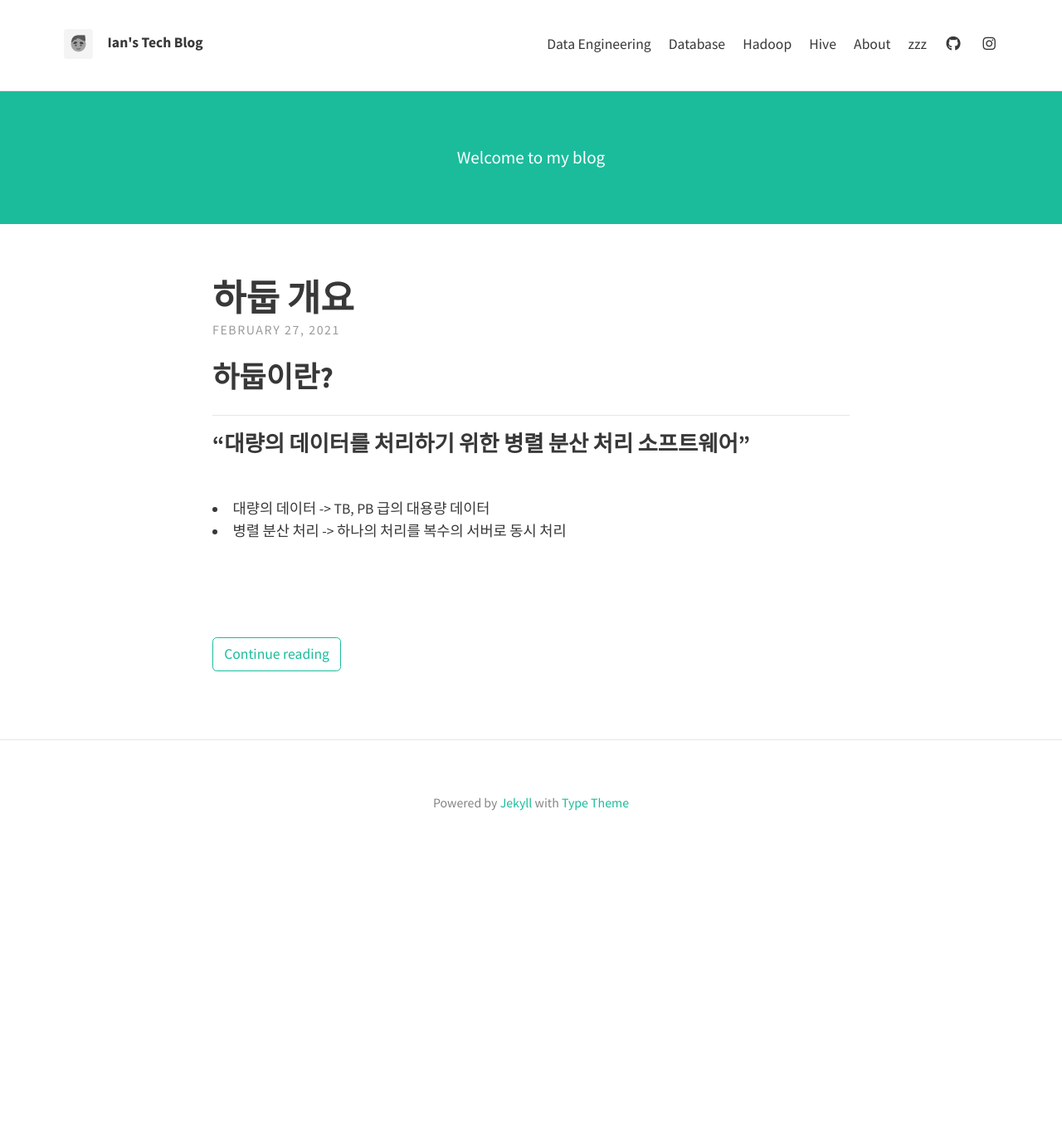
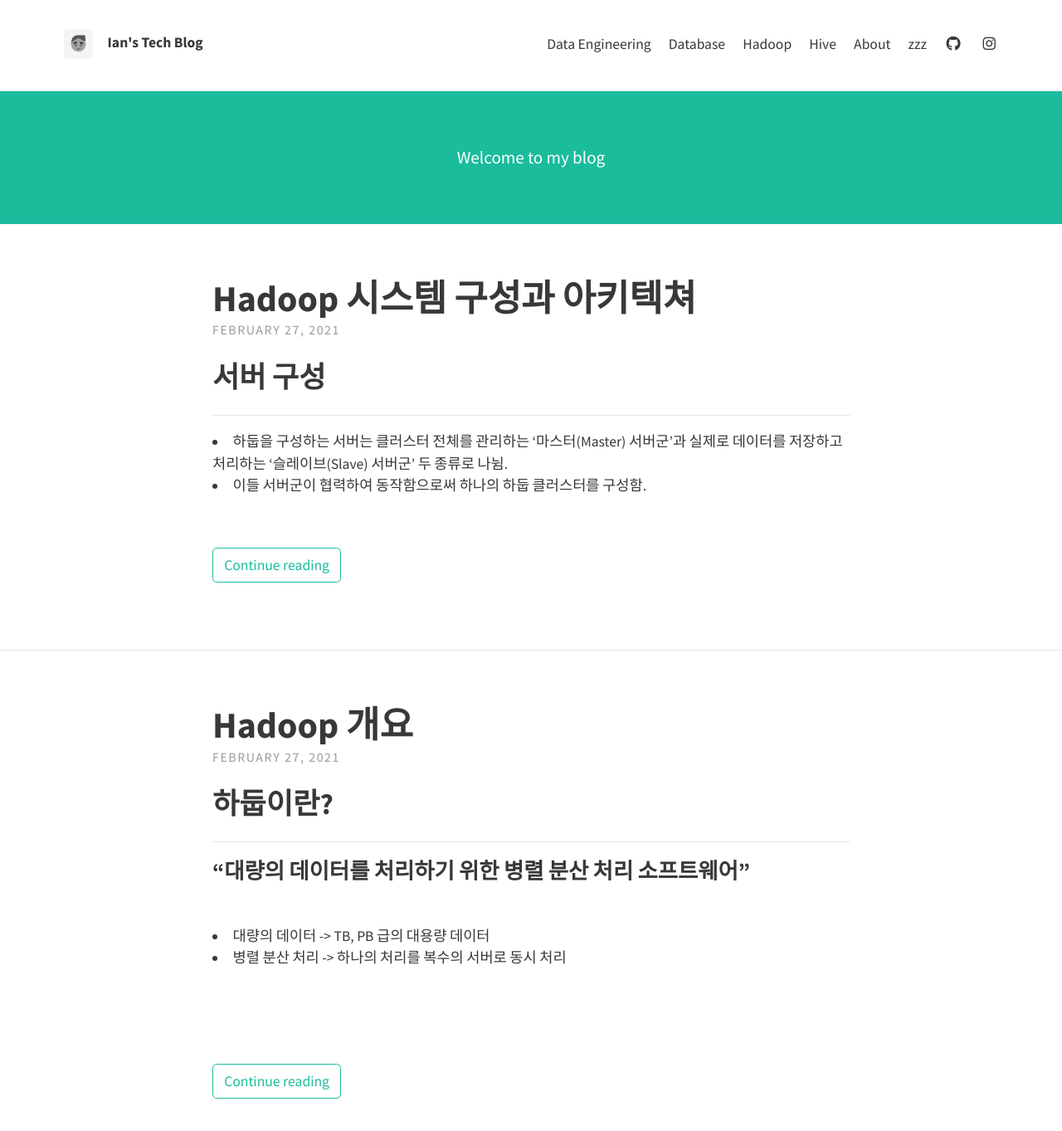
Before and after one commit to Ian3110/Ian3110.github.io, a Jekyll site: the page built from index.html, in a window 1280 px wide and 1400 px high. Shown: the top 1363 px of the window at 83% size. Built offline with Jekyll 4.4.1, drawn with Linux system fonts in a browser that asks for light colours; nearby versions of some CDN libraries; the list of posts is cut into pages by our own code; part of the change alters nothing that is shown.

Commit message:
Hadoop Summary 2

```diff
--- a/_posts/2021-02-27-HadoopSummary.md
+++ b/_posts/2021-02-27-HadoopSummary1.md
@@ -1,6 +1,6 @@
 ---
 layout: post
-title: "하둡 개요"
+title: "Hadoop 개요"
 categories:
 - Hadoop
 ---
--- /dev/null
+++ b/_posts/2021-02-27-HadoopSummary2.md
@@ -0,0 +1,46 @@
+---
+layout: post
+title: "Hadoop 시스템 구성과 아키텍쳐"
+categories:
+- Hadoop
+---
+
+## 서버 구성
+---
+* 하둡을 구성하는 서버는 클러스터 전체를 관리하는 ‘마스터(Master) 서버군’과 실제로 데이터를 저장하고 처리하는 ‘슬레이브(Slave) 서버군’ 두 종류로 나뉨.
+* 이들 서버군이 협력하여 동작함으로써 하나의 하둡 클러스터를 구성함.<br/><br/>
+
+    1) HDFS의 서버
+       - HDFS의 마스터 서버를 ‘**Name Node**라고 함’. 클러스터 전체에 걸쳐 메타 데이터를 관리함.
+       - 슬레이브 서버를 ‘**Data Node**’라고 부름. 실제 데이터를 읽고 쓰는 역할을 함.<br/><br/>
+
+    2) MapReduce의 서버
+       - MapReduce의 마스터 서버를 ‘**Job Tracker**’라 부름. 하나의 잡을 태스크라는 복수의 처리로 분할하여 각 슬레이브 서버에 할당함.
+       - 슬레이브 서버를 ‘**Task Tracker**’라고 부름. 할당된 태스크를 실행하고 결과를 반환함.<br/><br/>
+
+    3) 마스터 서버인 Name Node, Job Tracker는 각 한 대 씩임. 소규모 하둡 클러스터에서는 Name Node와 Job Tracker가 하나의 장비 내에서 동작하지만, 대규모 클러스터에서는 별도 장비를 사용함.<br/><br/>
+
+    4) 슬레이브 서버는 여러 대로 구성되지만, Data Node와 Job Tracker는 같은 서버에 설치되는 것이 일반적임. 각 Data Node가 읽어 들인 데이터를 같은 서버에 있는 Task Tracker로 처리할 수 있게 하기 위해서. 이들 서버 외에 데이터 삽입이나 잡 실행을 위한 하둡 클라이언트 등도 있음.<br/><br/><br/><br/>
+
+## HDFS (Hadoop Distributed File System)의 기본적인 특징
+---
+* HDFS는 대용량 파일을 높은 처리량으로 접근할 수 있도록 설계된 분산 파일 시스템.
+* 복수의 서버에서 규모가 큰 하나의 파일 시스템을 제공함.
+* HDFS상에 배치된 파일은 64MB 단위의 블록으로 분할되어 각 장비에 저장됨.<br/><br/>
+
+###	HDFS의 편리성
+-	투과성: 클라이언트 관점에서 파일 시스템 내부에서 복수의 서버가 동작하고 있다는 것을 고려할 필요 없음. 사용자는 파일이 어떻게 블록으로 분할되어 있는지 의식할 필요가 없음.<br/><br/>
+-	확장성: Data Node 대수를 늘려 용량과 기본적인 I/O성능(Throughput)을 향상시킬 수 있음.<br/><br/><br/>
+
+### HDFS의 신뢰성
+-	**Replication** 기능: 하나의 파일을 복수의 ‘블록’으로 분할하고, 각각의 블록을 복수의 서버에 다중으로 기록하는 replication 기능 가짐. 기본 설정에서 각 블록이 세 개의 서버로 다중 저장됨. 하나의 서버가 고장 나서 블록에 접근할 수 없게 되더라도 다른 서버에 동일한 블록이 있기에 분산 파일 시스템 전체적으로 데이터 소실 위험이 적음.<br/><br/>
+-	**HA(고가용성, High Availability)** 기능: 네임노드가 고장 나면 HDFS 전체가 망가짐. 가용성을 높이기 위해 HA구성(이중화)를 할 수 있음. 두 대의 서버인 액티브(active) 네임노드와 스탠바이(standby) 네임노드를 이용하여 지원함. 두 네임노드는 동일한 메타 데이터 유지함. 액티브 네임노드에 장애 발생 시 자동으로 스탠바이 네임노드가 액티브 네임노드로 변경됨.<br/><br/><br/>
+
+###	접근 패턴 제한
+-	기본적으로 연속적 스트림 읽기를 전제로 함. 랜덤 읽기 방식은 고려하지 않음.<br/><br/>
+-	HDFS에서 데이터 기록은 한 번만 이루어지고, 그 이후는 읽기 처리만 가능. 데이터 변경 불가능.<br/><br/><br/><br/>
+
+
+## MapReduce 프레임워크
+---
+아 배고파 투비 컨티뉴
```
